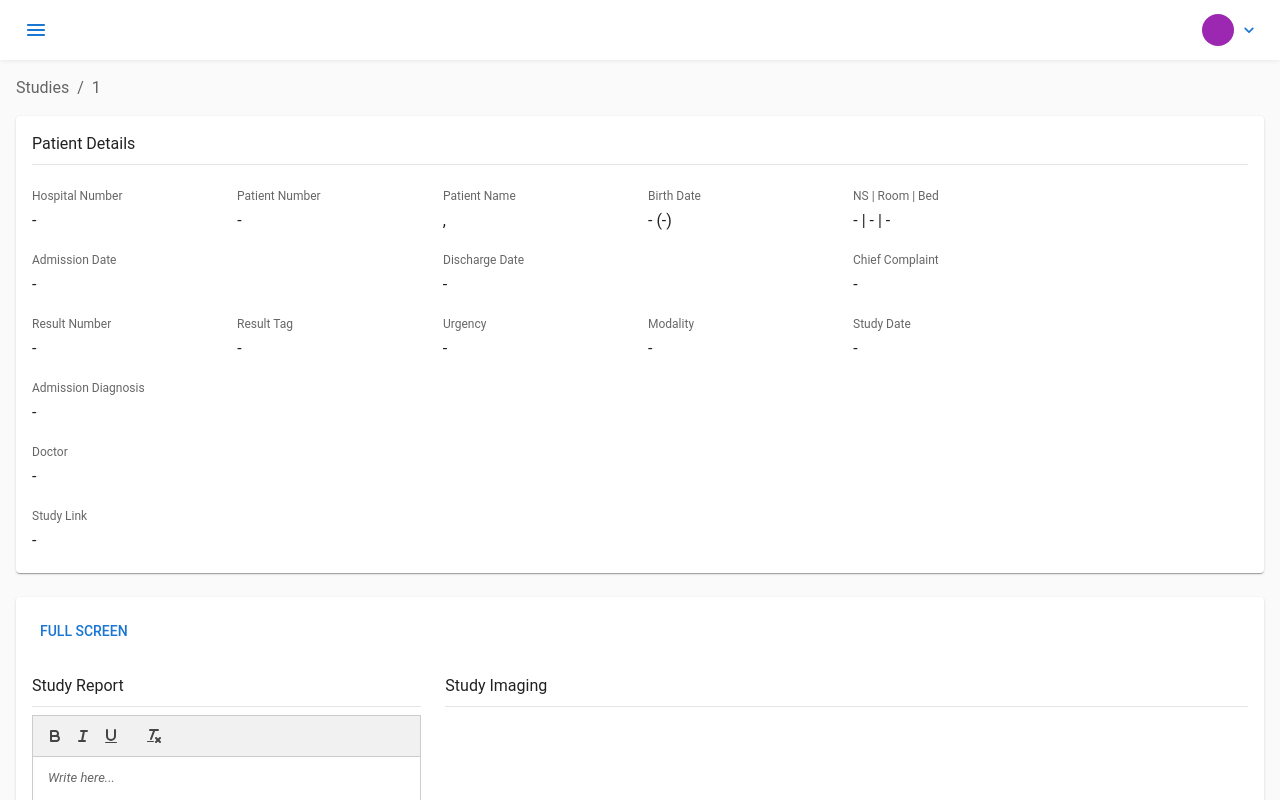
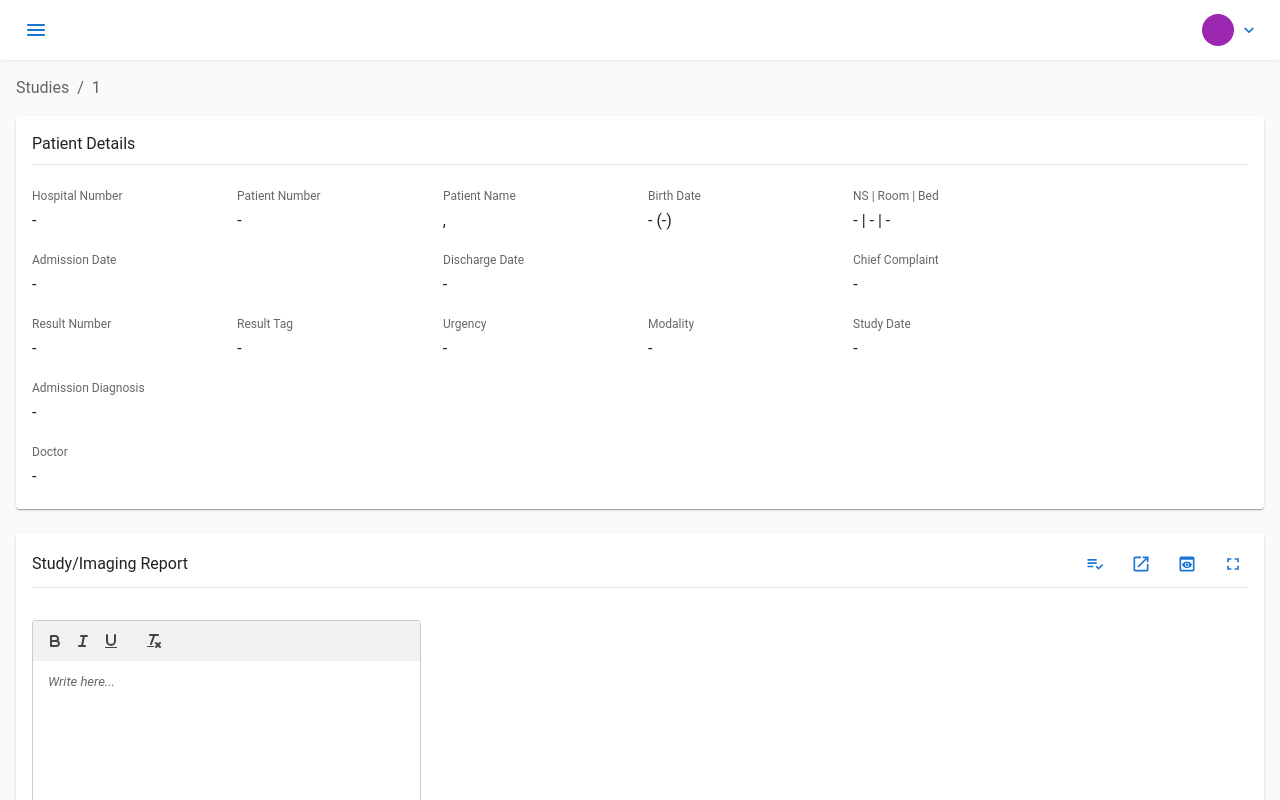
Before and after one commit to wyatt1231/medequal-radsync, a React (Create React App) app in the folder client/: page /study/1 in a window 1280 px wide. Shown: the top 800 px of the page. Built offline with nearby package versions, Linux system fonts and the light colour scheme; no server answers.

Commit message:
panel view and full screen

```diff
--- a/client/src/Components/RtfComponent/RtfComponent.tsx
+++ b/client/src/Components/RtfComponent/RtfComponent.tsx
@@ -117,10 +117,11 @@ setUpQuill();
 type RtfComponentProps = {
   value: string;
   read_only?: boolean;
+  height?: string;
   onChange: (value: string) => void;
 };
 
-const RtfComponent: React.FC<RtfComponentProps> = ({ value, onChange, read_only }) => {
+const RtfComponent: React.FC<RtfComponentProps> = ({ value, onChange, read_only, height }) => {
   const editorRef = useRef<ReactQuill>(null);
 
   // Handle change in the Quill editor content
@@ -145,6 +146,7 @@ const RtfComponent: React.FC<RtfComponentProps> = ({ value, onChange, read_only
         modules={modules} // Apply the toolbar configuration
         placeholder="Write here..."
         readOnly={read_only}
+        style={{ height: height ?? `auto` }}
       />
     </RtfComponentUi>
   );
--- a/client/src/Components/RtfComponent/RtfComponentUi.ts
+++ b/client/src/Components/RtfComponent/RtfComponentUi.ts
@@ -2,22 +2,24 @@ import styled from "styled-components";
 
 const RtfComponentUi = styled(`div`)`
   /* Customize the container of the editor */
-  .editor-container {
-    width: 100%;
-    margin: 0 auto;
-    padding: 10px;
-    border: 1px solid #ccc;
-    border-radius: 4px;
-    height: 100% !important;
+  width: 100%;
+  margin: 0 auto;
+  border: 1px solid #ccc;
+  border-radius: 3px !important;
+  /* border: 1px solid black !important; */
+
+  .ql-container.ql-snow {
+    border: none !important;
   }
 
   .ql-editor {
-    height: 700px !important;
+    border: none !important;
   }
 
   /* Customize Quill's toolbar */
   .ql-toolbar {
     background-color: #f1f1f1;
+    border: none !important;
   }
 `;
 
--- a/client/src/Pages/StudyManagePage/StudyManagePage.tsx
+++ b/client/src/Pages/StudyManagePage/StudyManagePage.tsx
@@ -1,4 +1,9 @@
-import { Box, Button, Grid, Paper, Typography } from "@mui/material";
+import FullscreenIcon from "@mui/icons-material/Fullscreen";
+import FullscreenExitIcon from "@mui/icons-material/FullscreenExit";
+import OpenInNewIcon from "@mui/icons-material/OpenInNew";
+import PlaylistAddCircleIcon from "@mui/icons-material/PlaylistAddCheck";
+import PreviewIcon from "@mui/icons-material/Preview";
+import { Box, Button, Grid, IconButton, Paper, Typography } from "@mui/material";
 import { FC, memo, useCallback, useEffect, useRef, useState } from "react";
 import { useDispatch, useSelector } from "react-redux";
 import { useParams } from "react-router-dom";
@@ -24,22 +29,24 @@ const StudyManagePage: FC<StudyManagePageProps> = memo(() => {
 
   const { study, study_impression } = useSelector((store: RootStore) => store.StudyReducer);
 
-  useEffect(() => {
-    dispatch(
-      PageActions.SetPageLinks([
-        {
-          to: `/study`,
-          label: `Studies`,
-        },
-        {
-          to: window.location.pathname,
-          label: radresultno,
-        },
-      ])
-    );
-  }, [dispatch, radresultno]);
+  const iframeRef = useRef<HTMLIFrameElement>(null);
+  const divRef = useRef(null);
+  const [is_full_screen_study, set_is_full_screen_study] = useState(false);
+  const [is_full_screen_imaging, set_is_full_screen_imaging] = useState(false);
+  const [rtf_impression, set_rtf_impression] = useState<string>("");
+  const [loading_study, set_loading_study] = useState(false);
+  const [loading_study_patient, set_loading_study_patient] = useState(false);
+  const [loading_study_impression, set_loading_study_impression] = useState(false);
 
-  const onFullScreen = useCallback(() => {
+  const onClickFullScreenStudy = useCallback(() => {
+    if (is_full_screen_study) {
+      set_is_full_screen_study(false);
+      document
+        .exitFullscreen()
+        .then(() => console.log("Exited fullscreen"))
+        .catch((err) => console.error("Error exiting fullscreen:", err));
+    } else {
+      set_is_full_screen_study(true);
       if (divRef.current) {
         if (divRef.current.requestFullscreen) {
           divRef.current.requestFullscreen();
@@ -50,20 +57,48 @@ const StudyManagePage: FC<StudyManagePageProps> = memo(() => {
         } else if (divRef.current.msRequestFullscreen) {
           divRef.current.msRequestFullscreen();
         }
+      }
+    }
+  }, [is_full_screen_study]);
 
-      // divRef.current.requestFullscreen().catch((err) => console.error("Error attempting to enable fullscreen:", err));
+  useEffect(() => {
+    // Event handler
+    const handleFullscreenChange = () => {
+      if (!document.fullscreenElement) {
+        set_is_full_screen_study(false);
+        set_is_full_screen_imaging(false);
       }
+    };
+
+    document.addEventListener("fullscreenchange", handleFullscreenChange);
+    return () => {
+      document.removeEventListener("fullscreenchange", handleFullscreenChange);
+    };
   }, []);
 
-  const divRef = useRef(null);
+  const onClickFullScreenImaging = () => {
+    if (iframeRef.current) {
+      set_is_full_screen_imaging(true);
+      iframeRef.current
+        .requestFullscreen()
+        .then(() => console.log("Iframe is fullscreen"))
+        .catch((err) => console.error("Error entering fullscreen:", err));
+    }
+  };
 
-  // const divRef = useRef<HTMLDivElement>(null);
-
-  useEffect(() => {
-    // onFullScreen();
-  }, [onFullScreen]);
-
-  const [rtf_impression, set_rtf_impression] = useState<string>("");
+  const onClickOpenLinkNewWindow = () => {
+    if (!!study?.study_link) {
+      window.open(study?.study_link, "_blank", "noopener,noreferrer");
+    }
+  };
+  // const exitFullscreen = () => {
+  //   if (document.fullscreenElement) {
+  //     document
+  //       .exitFullscreen()
+  //       .then(() => console.log("Exited fullscreen"))
+  //       .catch((err) => console.error("Error exiting fullscreen:", err));
+  //   }
+  // };
 
   const onEditorChange = (content: string) => {
     set_rtf_impression(content);
@@ -104,9 +139,20 @@ const StudyManagePage: FC<StudyManagePageProps> = memo(() => {
     [dispatch, radresultno, rtf_impression]
   );
 
-  const [loading_study, set_loading_study] = useState(false);
-  const [loading_study_patient, set_loading_study_patient] = useState(false);
-  const [loading_study_impression, set_loading_study_impression] = useState(false);
+  useEffect(() => {
+    dispatch(
+      PageActions.SetPageLinks([
+        {
+          to: `/study`,
+          label: `Studies`,
+        },
+        {
+          to: window.location.pathname,
+          label: radresultno,
+        },
+      ])
+    );
+  }, [dispatch, radresultno]);
 
   useEffect(() => {
     if (!!radresultno) {
@@ -148,20 +194,57 @@ const StudyManagePage: FC<StudyManagePageProps> = memo(() => {
           <Paper style={{ padding: `1em`, width: "100%", height: "100%" }} ref={divRef}>
             <Grid container spacing={3}>
               <Grid item xs={12}>
-                <div>
-                  <Button onClick={() => onFullScreen()} title="Full Screen">
-                    Full Screen
-                  </Button>
-                </div>
+                <Typography component={"div"} className="form-separator">
+                  <Box display={`grid`} gridAutoFlow={`column`} gridAutoColumns={`1fr auto`} alignItems={`center`} alignContent={`center`}>
+                    <div>Study/Imaging Report</div>
+                    <Box
+                      display={`grid`}
+                      gridAutoFlow={`column`}
+                      gap={`1em`}
+                      justifyContent={`end`}
+                      justifyItems={`end`}
+                      alignItems={`center`}
+                      alignContent={`center`}
+                    >
+                      <IconButton title="Result Templates" onClick={onClickFullScreenStudy} size={"small"}>
+                        <PlaylistAddCircleIcon fontSize="small" color="primary" />
+                      </IconButton>
+
+                      <IconButton title={"Open Imaging In New Window"} onClick={onClickOpenLinkNewWindow} size={"small"}>
+                        <OpenInNewIcon fontSize="small" color="primary" />
+                      </IconButton>
+
+                      <IconButton title={"Preview Imaging"} onClick={onClickFullScreenImaging} size={"small"}>
+                        <PreviewIcon fontSize="small" color="primary" />
+                      </IconButton>
+                      <IconButton
+                        title={is_full_screen_study ? "Exit Study Report & Imaging Full Screen" : "Enter Study Report & Imaging Full Screen"}
+                        onClick={onClickFullScreenStudy}
+                        size={"small"}
+                      >
+                        {is_full_screen_study ? (
+                          <FullscreenExitIcon fontSize="small" color="primary" />
+                        ) : (
+                          <FullscreenIcon fontSize="small" color="primary" />
+                        )}
+                      </IconButton>
+                    </Box>
+                  </Box>
+                </Typography>
               </Grid>
 
               <Grid item xs={12} md={4}>
-                <Typography component={"div"} className="form-separator">
+                {/* <Typography component={"div"} className="form-separator">
                   Study Report
-                </Typography>
+                </Typography> */}
 
                 <div>
-                  <RtfComponent value={rtf_impression} onChange={onEditorChange} read_only={!["D", "C"].includes(study_impression?.resulttag)} />
+                  <RtfComponent
+                    value={rtf_impression}
+                    onChange={onEditorChange}
+                    read_only={!["D", "C"].includes(study_impression?.resulttag)}
+                    height={is_full_screen_study ? `89vh` : `730px`}
+                  />
 
                   <Box marginTop={`1em`} display={`grid`} gridAutoFlow={`column`} gap={`1em`} justifyContent={`end`} justifyItems={`end`}>
                     <Button
@@ -190,15 +273,10 @@ const StudyManagePage: FC<StudyManagePageProps> = memo(() => {
               </Grid>
 
               <Grid item xs={12} md={8}>
-                <Typography component={"div"} className="form-separator">
-                  Study Imaging
-                </Typography>
-
-                {/* <div style={{ height: `800px`, position: `relative`, marginTop: `-20px`, marginLeft: `-20px`, background: `#212121` }}> */}
-
                 {!!study?.study_link && (
-                  <div style={{ height: `800px`, position: `relative`, background: `black` }}>
+                  <div style={{ height: is_full_screen_study ? `93vh` : `800px`, position: `relative`, background: `black` }}>
                     <iframe
+                      ref={iframeRef}
                       src={study.study_link}
                       style={{
                         width: "100%",
@@ -207,13 +285,13 @@ const StudyManagePage: FC<StudyManagePageProps> = memo(() => {
                         position: "absolute",
                         top: 0,
                         left: 0,
-                        padding: 0,
                       }}
                       title="Embedded Content"
-                      allowFullScreen={true}
-                      allow="autoplay; encrypted-media; fullscreen"
+                      // allowFullScreen={true}
                       scrolling="no"
+                      frameBorder={0}
                     >
+                      {/* allow="autoplay; encrypted-media; fullscreen" */}
                       Your browser doesnot support iframes
                       <a href={study.study_link}>click here to view the image directly.</a>
                     </iframe>
--- a/client/src/Pages/StudyManagePage/StudyManagePagePatientInfo.tsx
+++ b/client/src/Pages/StudyManagePage/StudyManagePagePatientInfo.tsx
@@ -247,7 +247,7 @@ const StudyManagePagePatientInfo: FC<StudyManagePagePatientInfoProps> = memo((pr
         />
       </Grid>
 
-      <Grid item xs={12}>
+      {/* <Grid item xs={12}>
         <TextField
           label="Study Link"
           value={StringUtil.ReplaceNull(study?.study_link, "-")}
@@ -259,7 +259,7 @@ const StudyManagePagePatientInfo: FC<StudyManagePagePatientInfoProps> = memo((pr
             disableUnderline: true,
           }}
         />
-      </Grid>
+      </Grid> */}
 
       {/* https://192.168.1.55/ZFP?mode=Proxy#view&pid=00094785&san=240018983&un=zfpopenapi&pw=YRLj8mqXPmkT7fTy44cjzIaoEca9rquhTY%2fkkl%2fOVdCZp4bWSQdw2bcRq7RujyjUrth7SPJP5ftYW3eQNUfd1g%3d%3d */}
     </Grid>
```
Also changed, not shown: client/src/Layouts/SidebarLayout/SidebarLayout.tsx (+1 -7 lines), 1 other file (tests, documents, lock files or other folders). Lines whose indentation alone changed are shown as unchanged.
